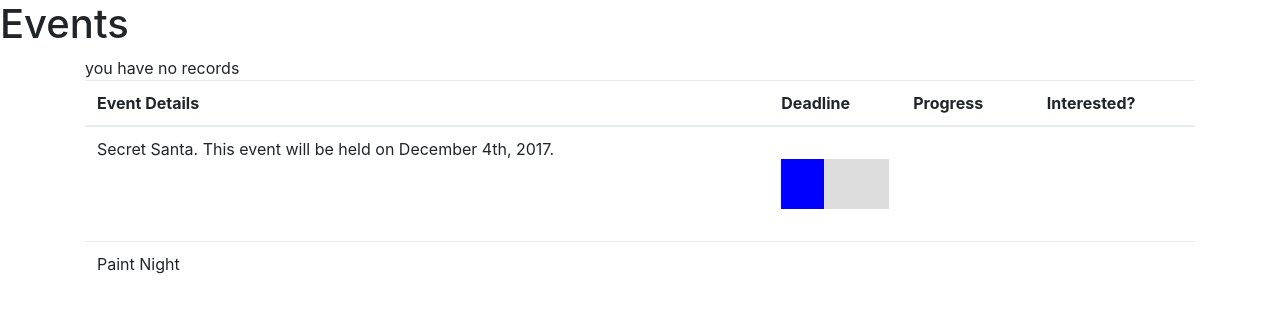
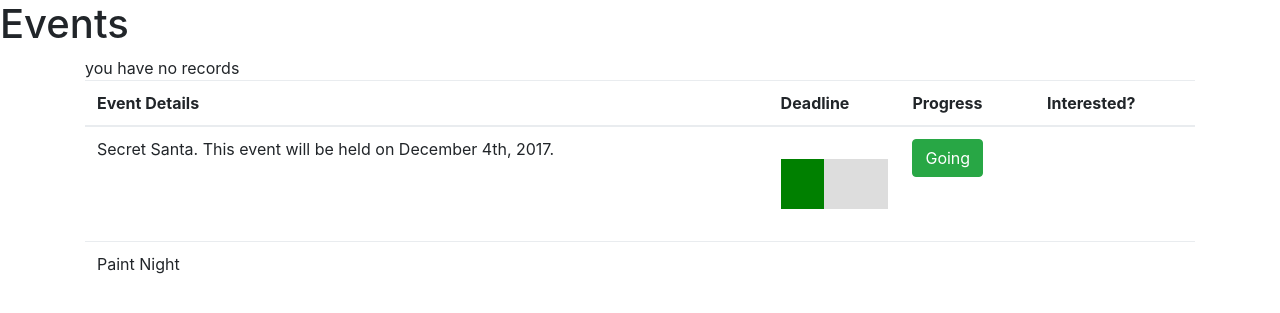
Before and after one commit to mindyart/sassafrass, a PHP site: page /events.php in a window 1280 px wide. Shown: the top 313 px of the page. Run offline with PHP 8.4, Linux system fonts and the light colour scheme; data that the repository does not hold is empty; some libraries are stand-ins or nearby versions.

Commit message:
added button green

```diff
--- a/events.php
+++ b/events.php
@@ -66,7 +66,9 @@
             </td>
 
 <!-- get michelle's google authentication variable and add to database + increment going by 1 -->
-            <td></td>
+           <td>
+		   <button type="button" class="btn btn-success">Going</button>
+		   </td>
           </tr>
           <!-- hardcoded example -->
           <tr>
--- a/styles.css
+++ b/styles.css
@@ -5,7 +5,7 @@
   height: 50px;
 }
 .progress-wrap-sv {
-  background: blue;
+  background: green;
   margin: 20px 0;
   overflow: hidden;
   position: relative;
```
